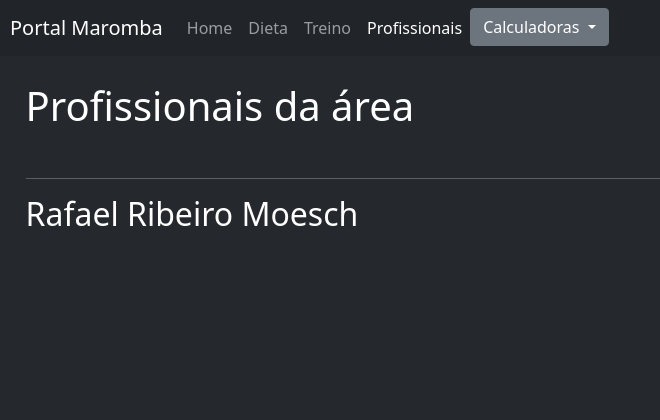
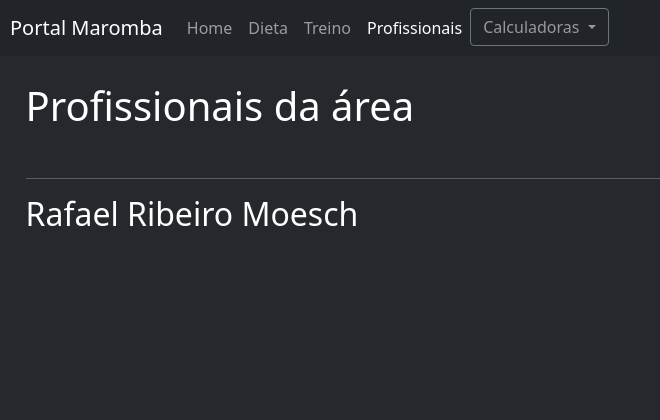
Before and after one commit to Leandro556/PortalMaromba, a PHP site: page /Paginas/profissionais.html in a window 1280 px wide. Shown: the top 420 px of the page, without its empty margins (0-660 px from the left). Run offline with PHP 8.4, Linux system fonts and the light colour scheme; some libraries are stand-ins or nearby versions.

Commit message:
Style do botao na NavBar ✅

```diff
--- a/Styles/profissionais-style.css
+++ b/Styles/profissionais-style.css
@@ -9,3 +9,8 @@ h1, h2, p, h3, hr{
 .content{
     margin: 2%;
 }
+
+.butn-1{
+    background-color: #212529fa;
+    color: rgb(152, 152, 152);
+}
```
